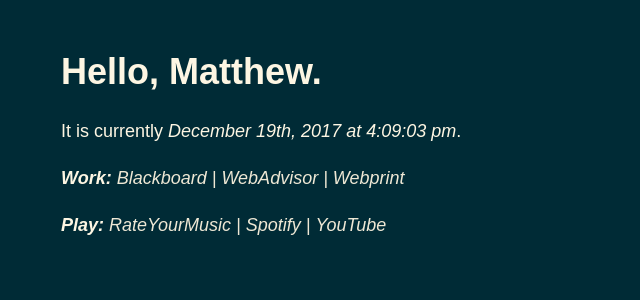
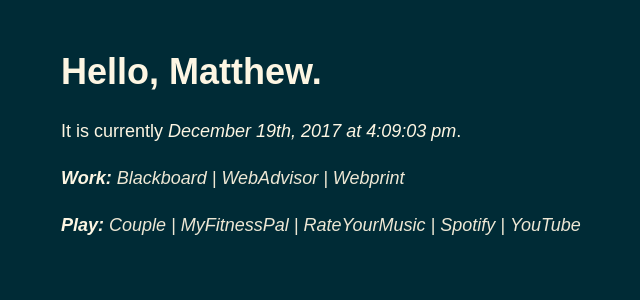
Before and after one commit to matthewjenkins97/matthewjenkins97.github.io, a Jekyll site: the page startpage/index.html, which Jekyll copies as it is, in a window 1280 px wide. Shown: the top 300 px of the page, without its empty margins (254-894 px from the left). Built offline with Jekyll 4.4.1, drawn with Linux system fonts in a browser that asks for light colours.

Commit message:
added some more links

```diff
--- a/startpage/index.html
+++ b/startpage/index.html
@@ -40,7 +40,9 @@
     <i> <a href="http://webprint.hamilton.edu/"> Webprint </a></i>
     <p></p>
     <b><i>Play:</i></b>
-    <i> <a href="https://rateyourmusic.com/">RateYourMusic |</a></i>
+    <i> <a href="https://couple.me/">Couple |</a></i>
+    <i> <a href="http://www.myfitnesspal.com/"> MyFitnessPal |</a></i>
+    <i> <a href="https://rateyourmusic.com/"> RateYourMusic |</a></i>
     <i> <a href="https://open.spotify.com/"> Spotify |</a></i>
     <i> <a href="https://www.youtube.com/feed/subscriptions"> YouTube </a></i>
     <p></p>
```
